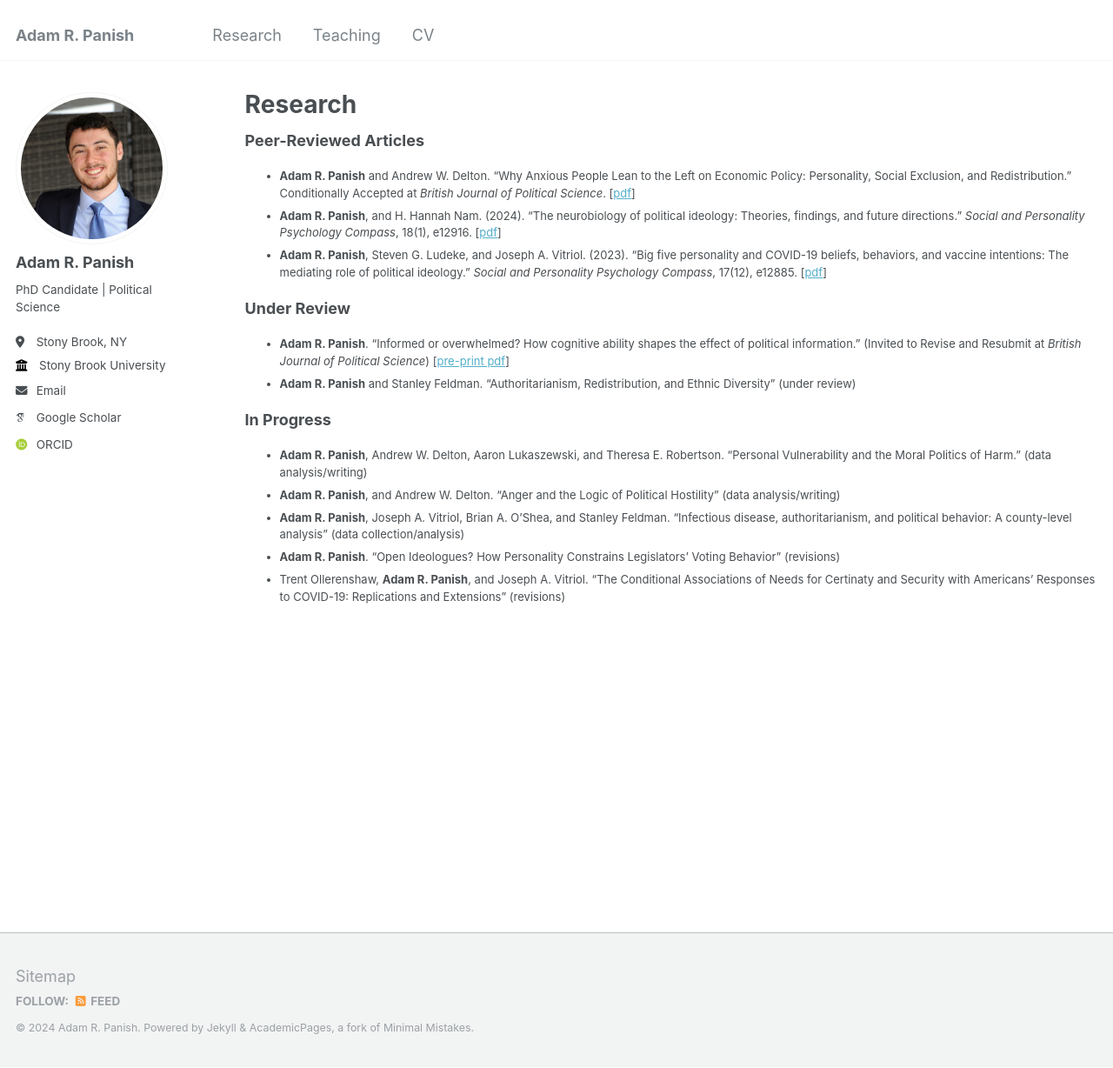
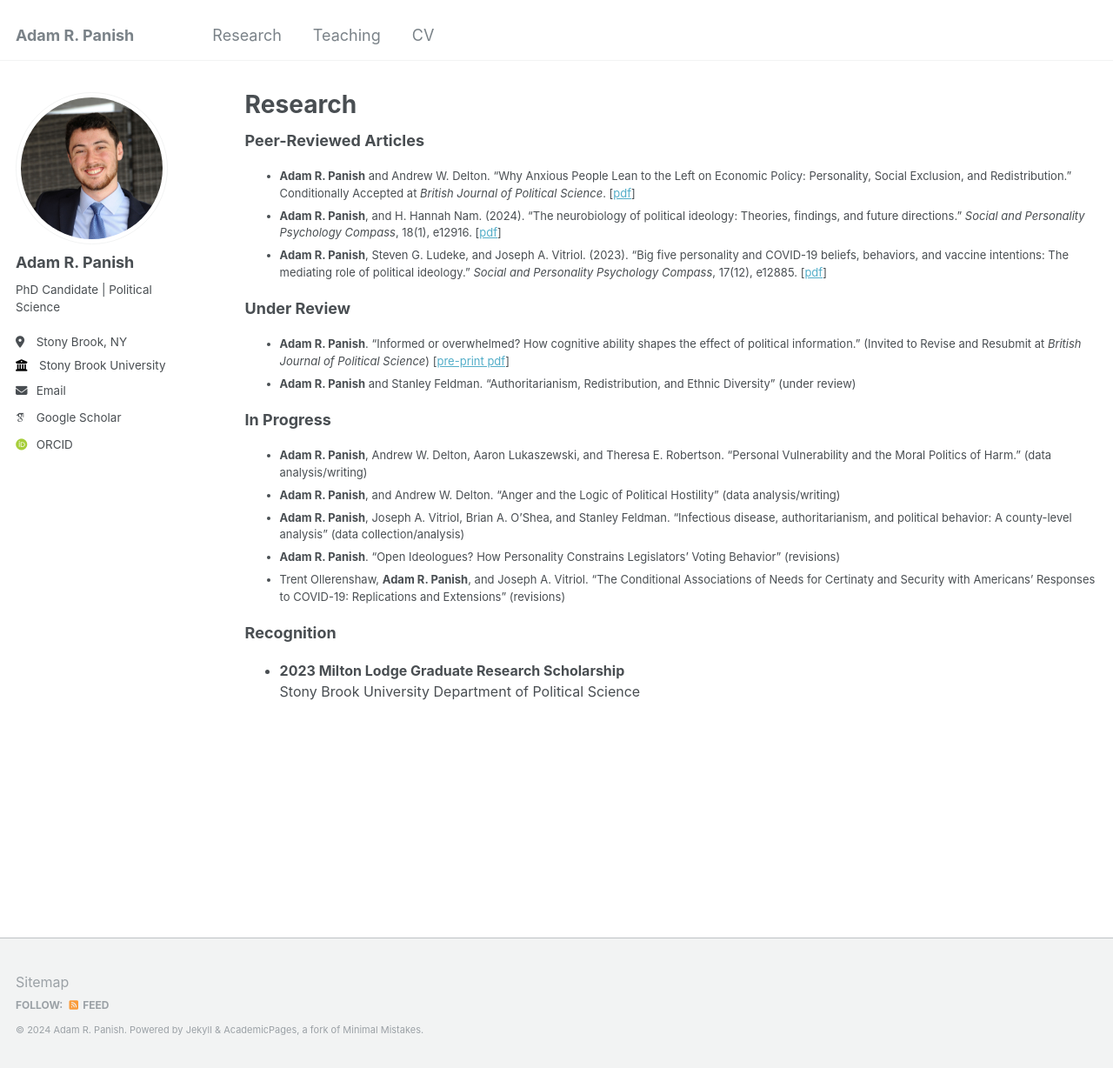
Before and after one commit to adampanish/adampanish.github.io, a Jekyll site: the page built from _pages/research.html, in a window 1280 px wide and 1228 px high. Shown: the whole window at 87% size. Built offline with Jekyll 4.4.1, drawn with Linux system fonts in a browser that asks for light colours; some web fonts are replaced.

Commit message:
Update research.html

```diff
--- a/_pages/research.html
+++ b/_pages/research.html
@@ -26,3 +26,8 @@
 <li><b>Adam R. Panish</b>. <q>Open Ideologues? How Personality Constrains Legislators’ Voting Behavior</q> (revisions)</li>
 <li>Trent Ollerenshaw, <b>Adam R. Panish</b>, and Joseph A. Vitriol. <q>The Conditional Associations of Needs for Certinaty and Security with Americans’ Responses to COVID-19: Replications and Extensions</q> (revisions)</li>
 </font></ul>
+
+<font size=4><b>Recognition</b></font><ul>
+<font size=3><li><b>2023 Milton Lodge Graduate Research Scholarship</b><br>
+  <font size=3>Stony Brook University Department of Political Science</li></font>
+</ul>
```
